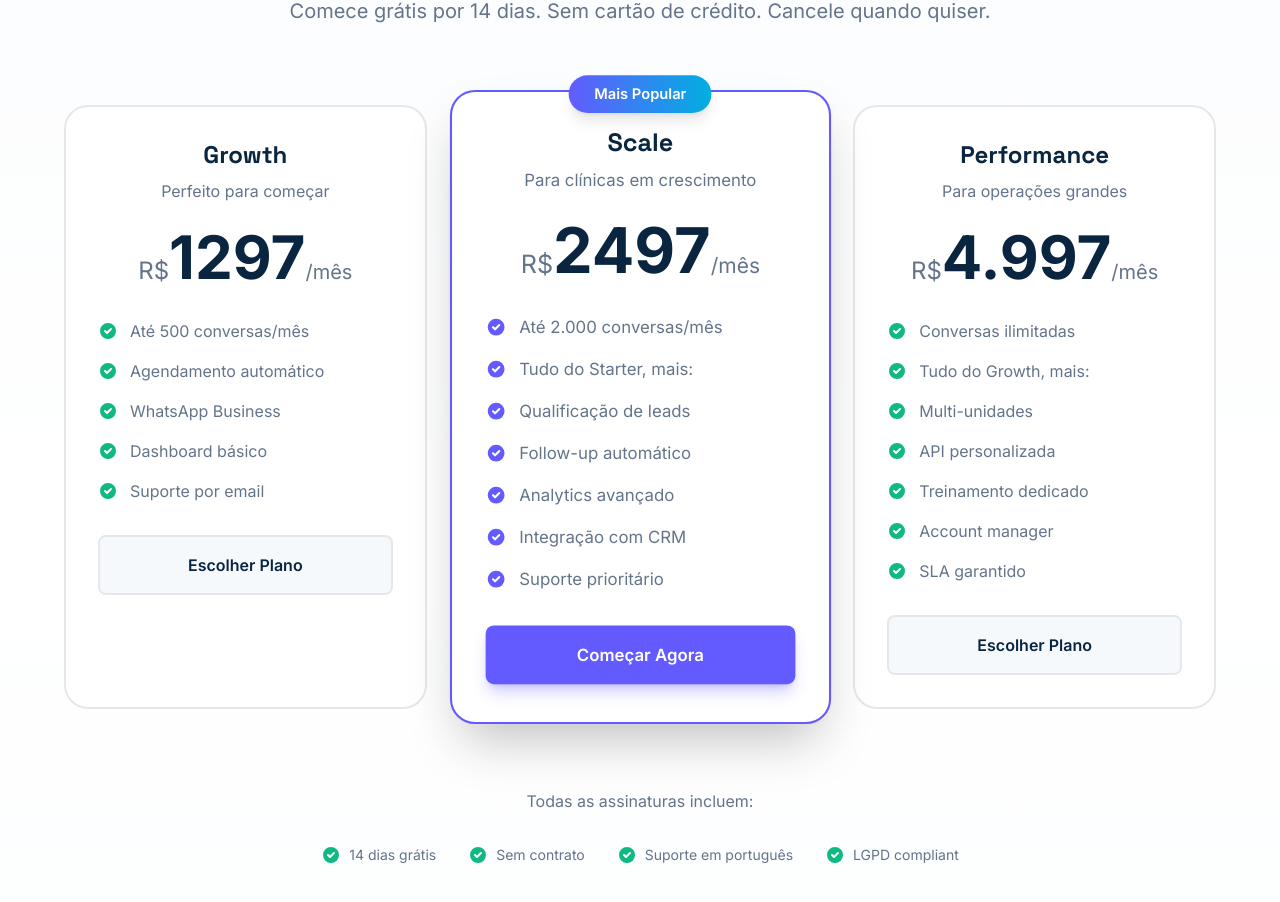
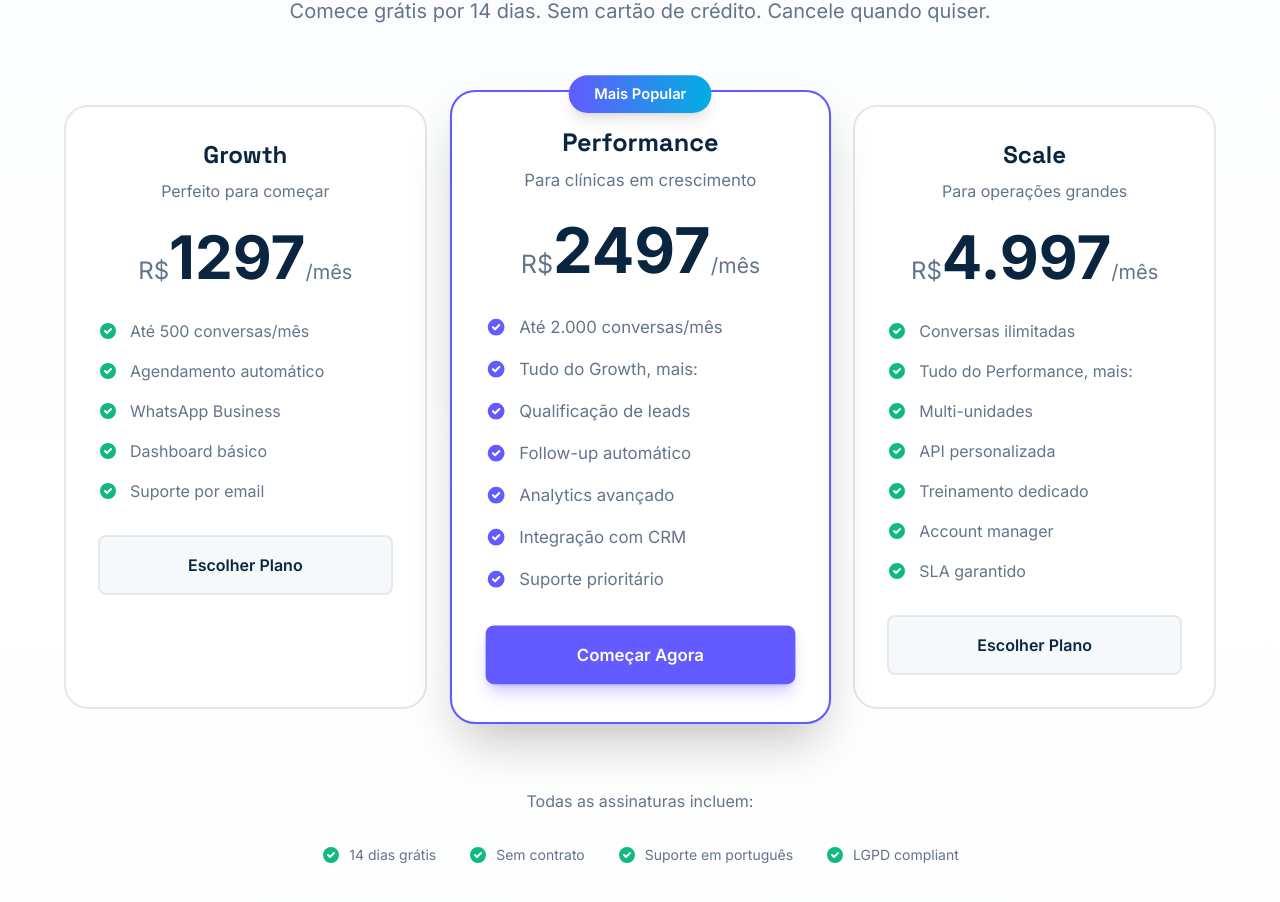
Before and after one commit to jefersonalvarenga/easyscale-website, a Next.js app: page / in a window 1280 px wide. Shown: the part 3435-4337 px from the top of the page. Built offline with nearby package versions, Linux system fonts and the light colour scheme.

Commit message:
ajuste na nomenclatura dos combos

```diff
--- a/components/Pricing.tsx
+++ b/components/Pricing.tsx
@@ -16,13 +16,13 @@ export default function Pricing() {
       ]
     },
     {
-      name: "Scale",
+      name: "Performance",
       price: "2497",
       description: "Para clínicas em crescimento",
       popular: true,
       features: [
         "Até 2.000 conversas/mês",
-        "Tudo do Starter, mais:",
+        "Tudo do Growth, mais:",
         "Qualificação de leads",
         "Follow-up automático",
         "Analytics avançado",
@@ -31,13 +31,13 @@ export default function Pricing() {
       ]
     },
     {
-      name: "Performance",
+      name: "Scale",
       price: "4.997",
       description: "Para operações grandes",
       popular: false,
       features: [
         "Conversas ilimitadas",
-        "Tudo do Growth, mais:",
+        "Tudo do Performance, mais:",
         "Multi-unidades",
         "API personalizada",
         "Treinamento dedicado",
```
